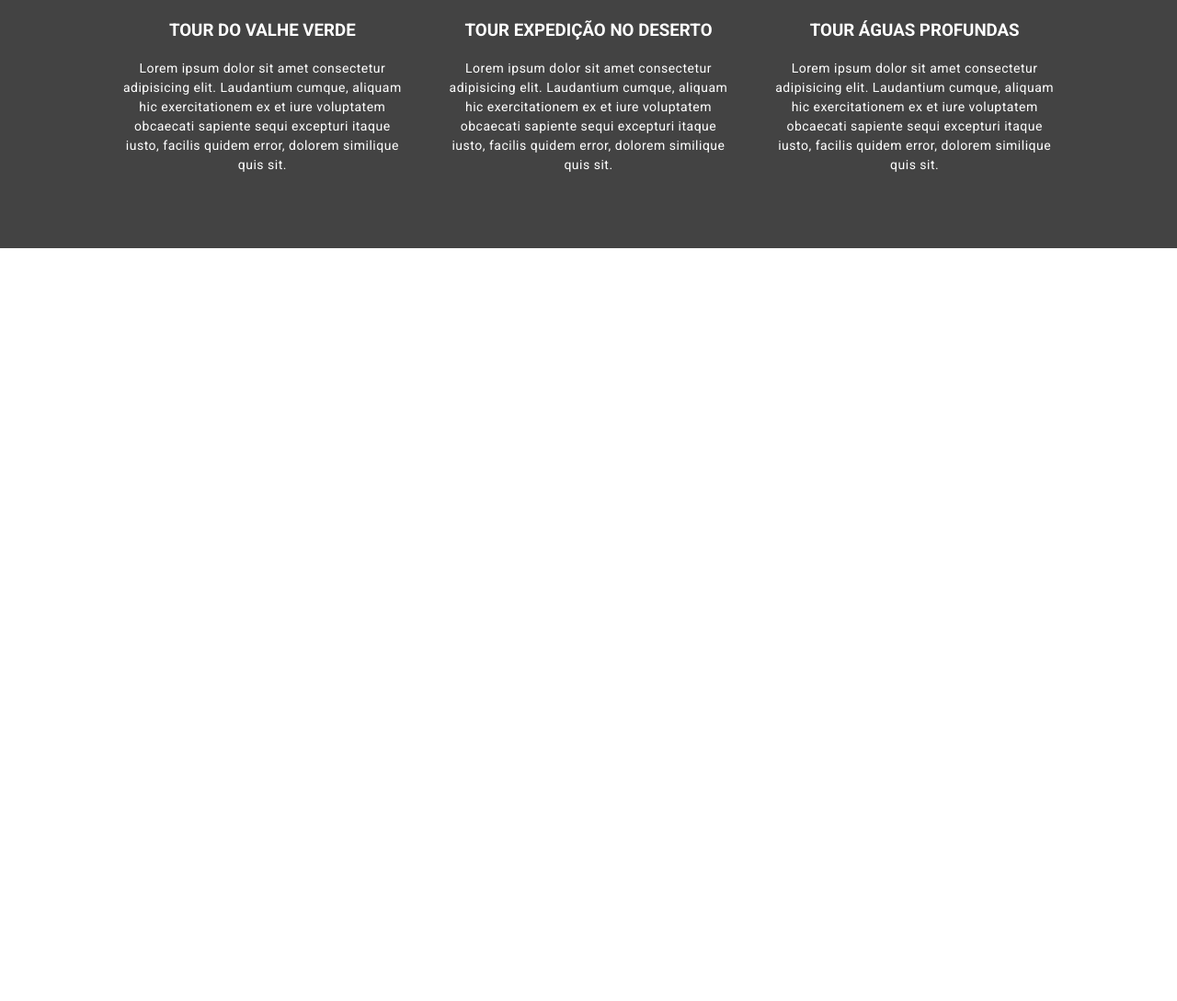
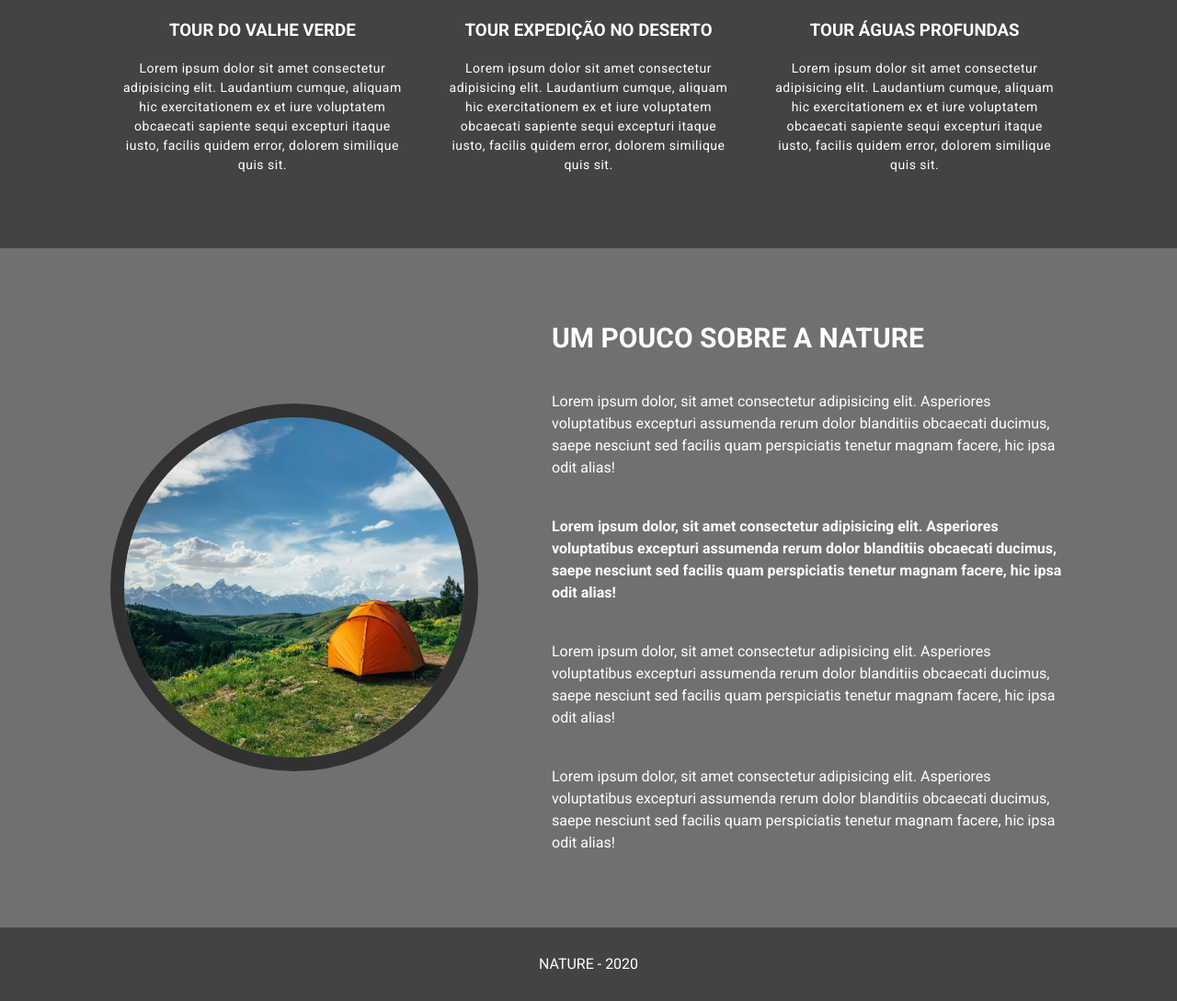
Before and after one commit to felipevgomes10/nature-jr, a website: page index.html in a window 1280 px wide. Shown: the part 1100-2189 px from the top of the page at 92% size. Before the commit the page ends 1370 px from the top, so only its background shows below. Drawn offline with Linux system fonts and the light colour scheme.

Commit message:
about section and footer built

```diff
--- /dev/null
+++ b/css/about-section.css
@@ -0,0 +1,36 @@
+.about-section {
+  flex-wrap: wrap;
+  height: auto;
+  padding: 8rem;
+  background: var(--color-tertiary);
+}
+
+.about-image {
+  height: 40rem;
+  width: 40rem;
+  overflow: hidden;
+  border-radius: 50%;
+  border: 15px solid var(--color-border);
+  margin-right: 8rem;
+}
+
+.about-image img {
+  height: 100%;
+  width: 100%;
+}
+
+.about-description {
+  flex: 0 0 50%;
+}
+
+.about-description h1 {
+  font-size: 3rem;
+}
+
+.about-description > *:not(:last-child) {
+  margin-bottom: 4rem;
+}
+
+.about-description p:nth-of-type(2) {
+  font-weight: 700;
+}
--- a/index.html
+++ b/index.html
@@ -58,6 +58,24 @@
     </div>
   </section>
 
+  <section class=" flex about-section">
+    <picture class="about-image">
+      <source srcset="./img/hero/hero-3-small.jpg" media="(max-width: 43.75em)">
+      <img src="./img/hero/hero-3-large.jpg" alt="hero-photo">
+    </picture>
+    <div class="about-description">
+      <h1>UM POUCO SOBRE A NATURE</h1>
+      <p>Lorem ipsum dolor, sit amet consectetur adipisicing elit. Asperiores voluptatibus excepturi assumenda rerum dolor blanditiis obcaecati ducimus, saepe nesciunt sed facilis quam perspiciatis tenetur magnam facere, hic ipsa odit alias!</p>
+      <p>Lorem ipsum dolor, sit amet consectetur adipisicing elit. Asperiores voluptatibus excepturi assumenda rerum dolor blanditiis obcaecati ducimus, saepe nesciunt sed facilis quam perspiciatis tenetur magnam facere, hic ipsa odit alias!</p>
+      <p>Lorem ipsum dolor, sit amet consectetur adipisicing elit. Asperiores voluptatibus excepturi assumenda rerum dolor blanditiis obcaecati ducimus, saepe nesciunt sed facilis quam perspiciatis tenetur magnam facere, hic ipsa odit alias!</p>
+      <p>Lorem ipsum dolor, sit amet consectetur adipisicing elit. Asperiores voluptatibus excepturi assumenda rerum dolor blanditiis obcaecati ducimus, saepe nesciunt sed facilis quam perspiciatis tenetur magnam facere, hic ipsa odit alias!</p>
+    </div>
+  </section>
+
+  <footer class="flex">
+    <p>NATURE - 2020</p>
+  </footer>
+
   <script type="module" src="./script.js"></script>
 </body>
 
--- a/styles.css
+++ b/styles.css
@@ -1,3 +1,4 @@
 @import './css/global.css';
 @import './css/hero.css';
 @import './css/tours-section.css';
+@import './css/about-section.css';
```
